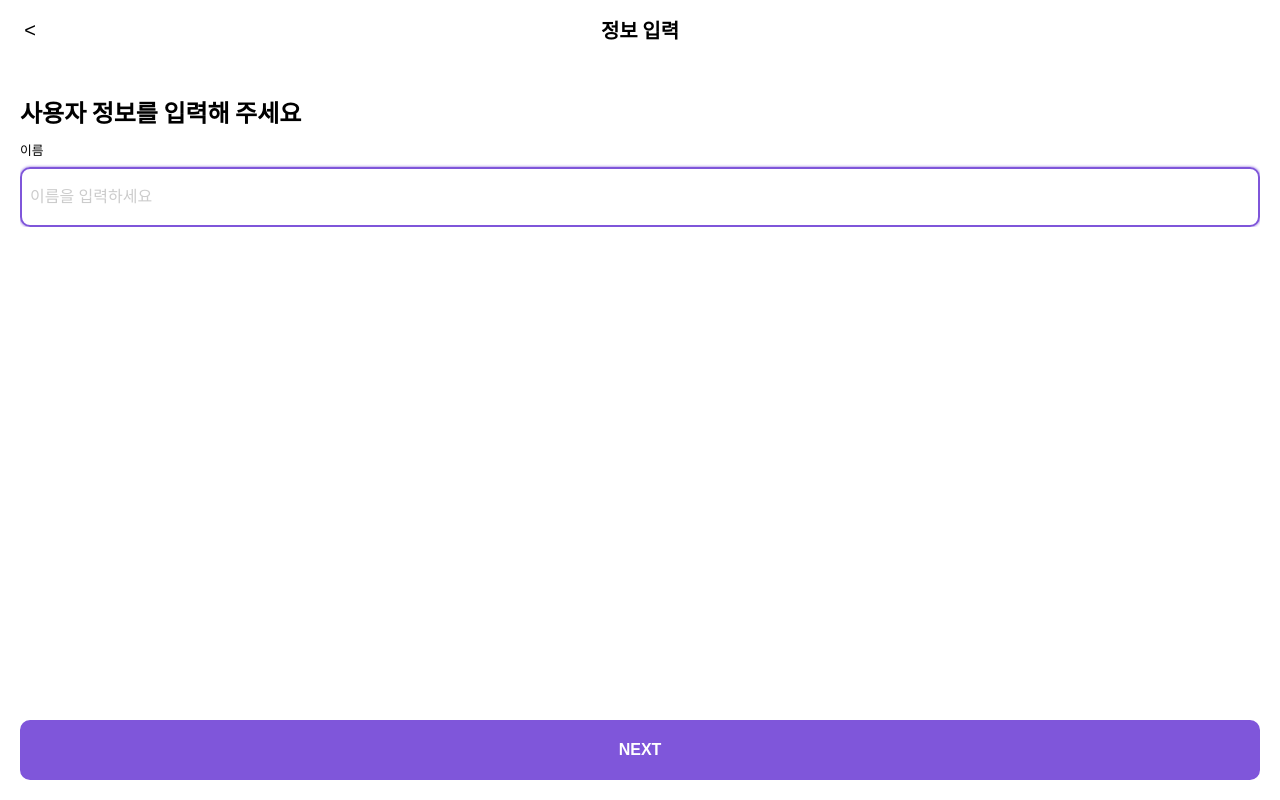
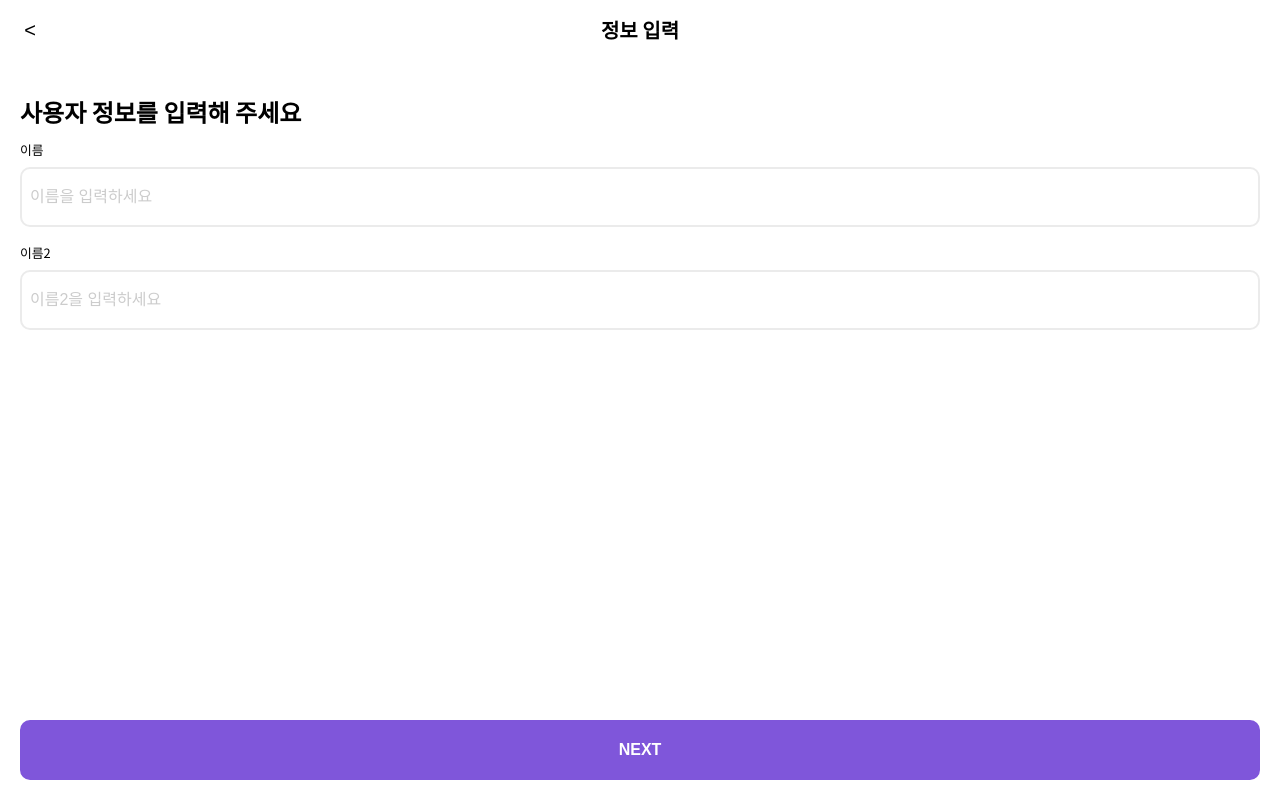
Before and after one commit to recordboy/dev, a Vue app: page /front in a window 1280 px wide. Both pictures are taken after a click on the button "NEXT". Built offline with nearby package versions, Linux system fonts and the light colour scheme.

Commit message:
스탭 인덱스 수정

```diff
--- a/src/assets/style/common.scss
+++ b/src/assets/style/common.scss
@@ -32,11 +32,11 @@ body {
         background: none;
         transition: border 0.2s ease-in-out;
         cursor: pointer;
-        transform: scale(1, 0);
-        transition: transform 0.2s;
-        &:focus {
-            transform: scale(1, 1);
-        }
+        // transform: scale(1, 0);
+        // transition: transform 0.2s;
+        // &:focus {
+        //     transform: scale(1, 1);
+        // }
     }
 
     &>input[type="text"]::placeholder {
--- a/src/components/input/TextInput.vue
+++ b/src/components/input/TextInput.vue
@@ -1,20 +1,31 @@
 <script>
 export default {
   name: 'dev-text-input',
-  props: ['id', 'title', 'option'],
+  // props: ['id', 'title', 'option'],
+  props: ['id', 'title', 'func', 'idx'],
   setup() {
     // console.log('text-input: ', props);
   },
   mounted() {
 
+    console.log(this.idx);
 
-    setTimeout(() => {
-      this.$refs[this.option.focus].focus();
-    }, 500);
+
+    // setTimeout(() => {
+    //   this.$refs[this.option.focus].focus();
+    // }, this.option.motion);
 
     // setTimeout(() => {
     //   this.$refs.start01.focus();
     // }, 500);
+  },
+  methods: {
+    keyDown(e) {
+
+      this.func(e.keyCode);
+
+
+    }
   }
 }
 </script>
@@ -22,8 +33,8 @@ export default {
 <template>
   <div class="text-input">
     <label :for="this.id">{{this.title}}</label>
-    <input :id="this.id" type="text" :placeholder="this.title + '을 입력하세요'" :ref="this.option.focus" />
-    <!-- <input :id="this.id" type="text" :placeholder="this.title + '을 입력하세요'" ref="aa" /> -->
+    <input :id="this.id" type="text" :placeholder="this.title + '을 입력하세요'" @keydown="keyDown"/>
+    <!-- <input :id="this.id" type="text" :placeholder="this.title + '을 입력하세요'" :ref="this.option.focus" /> -->
   </div>
 </template>
 
--- a/src/pages/UserInfo.vue
+++ b/src/pages/UserInfo.vue
@@ -5,23 +5,31 @@ import TextInput from '../components/input/TextInput.vue';
 </script>
 
 <script>
-// const radioLit = [
-//   {
-//     'id': '01',
-//     'gender': 'm',
-//     'title': '남자',
-//     'checked': true
-//   },
-//   {
-//     'id': '02',
-//     'gender': 'f',
-//     'title': '여자',
-//     'checked': false
-//   }
-// ]
+export default {
+  name: 'dev-uset-info',
+  methods: {
+
+
+
+    func(keyCode) {
+
+      if (keyCode === 13) {
+
+        idx++;
+        // console.log(idx)
+
+
+      }
+
+    }
+  }
+}
+
+
+let idx = 0;
 
 let option = {
-  focus: 'start01',
+  focus: '01',
   motion: 500,
 }
 
@@ -34,7 +42,8 @@ let option = {
         사용자 정보를 입력해 주세요
       </h1>
     </div>
-    <TextInput id="text-input-01" title="이름" :option="option" />
+    <TextInput id="text-input-01" title="이름" :option="option" :func="func" :idx="idx" />
+    <TextInput id="text-input-02" title="이름2" :option="option" :idx="idx" />
     <!-- <TextInput id="text-input-02" title="생년월일" focus="start02" /> -->
 
     <!-- <RadioBox :radioLit="radioLit" name="radio-01" title="성별" /> -->
```
